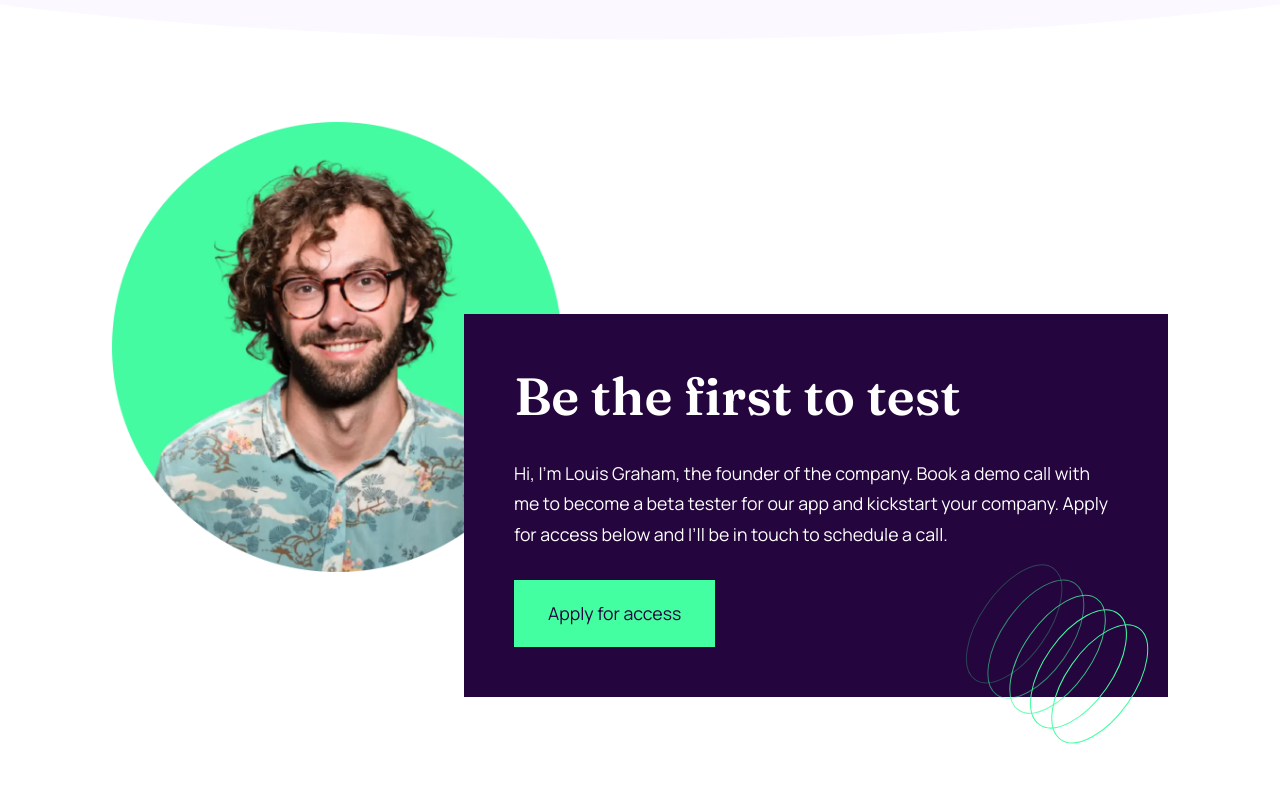
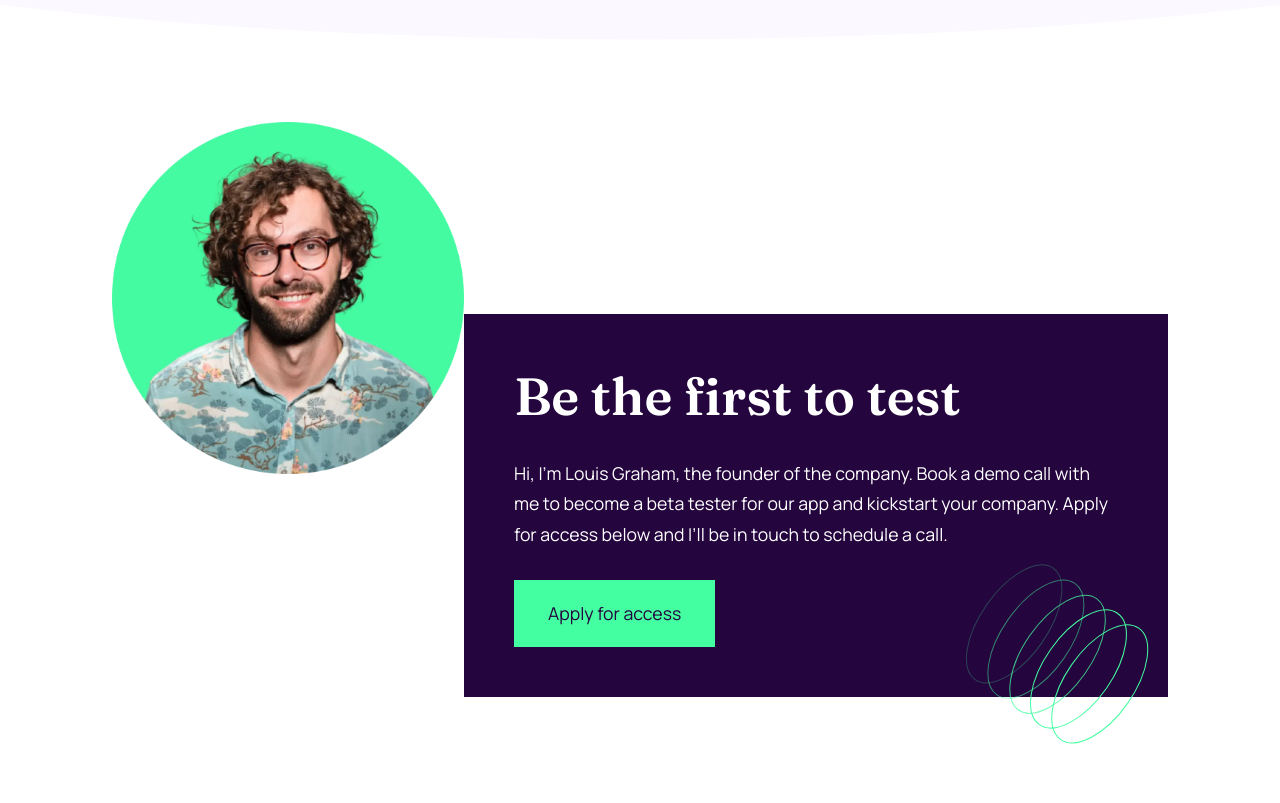
Before and after one commit to alexbachell/workit, a plain HTML site: page index.html in a window 1280 px wide. Shown: the part 1520-2323 px from the top of the page. Drawn offline with Linux system fonts and the light colour scheme.

Commit message:
Founder image
* Applied height & width styling to help avoid large layout shifts

```diff
--- a/index.html
+++ b/index.html
@@ -99,6 +99,7 @@
             src="./images/image-founder.webp"
             alt="Person with curly brown hair, wearing glasses and a floral print shirt smiling"
             class="profile-picture"
+            style="width: 100%; height: auto"
           />
           <div class="founder-content">
             <h2>Be the first to test</h2>
--- a/styles.css
+++ b/styles.css
@@ -351,6 +351,8 @@ Founder section
 /* Founder profile picture */
 .profile-picture {
   grid-column: 1/3;
+  width: 100%;
+  height: auto;
   max-width: clamp(17.5rem, 13.0986rem + 18.7793vw, 30rem);
 }
 
```
